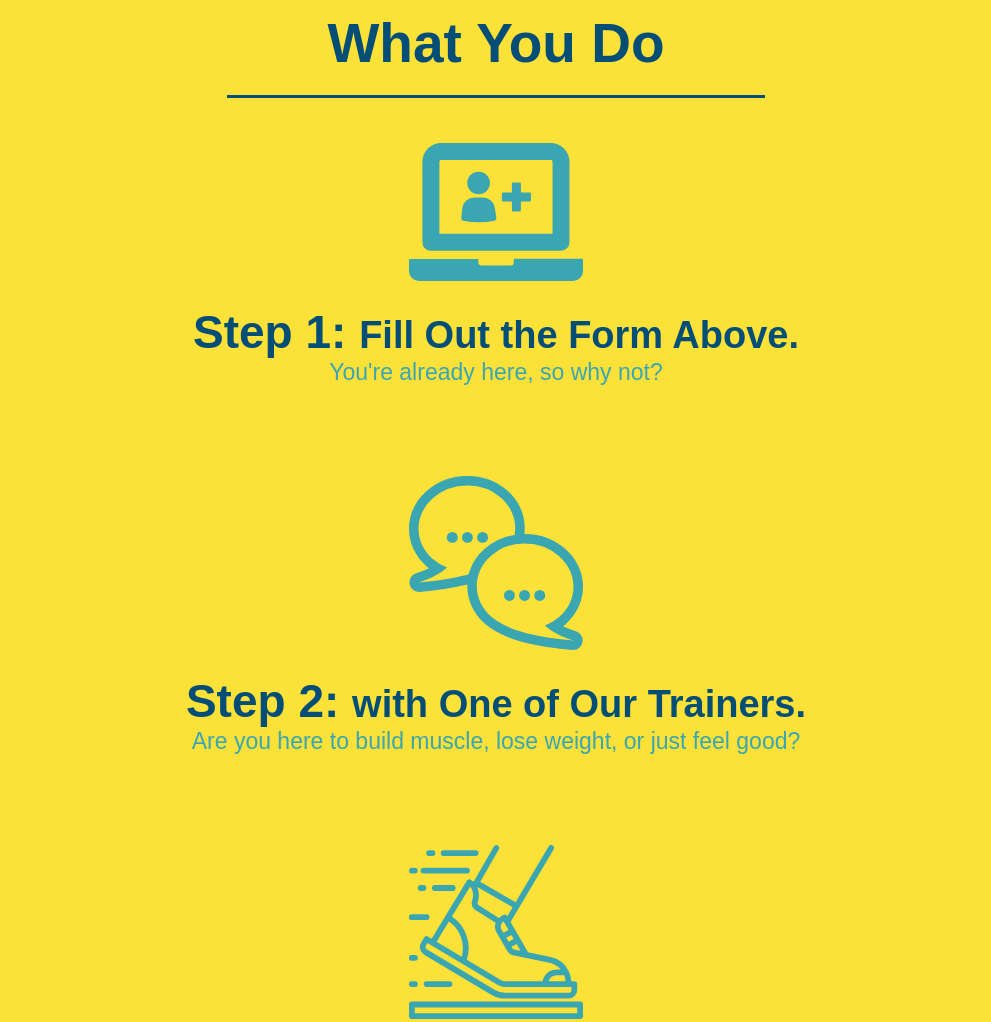
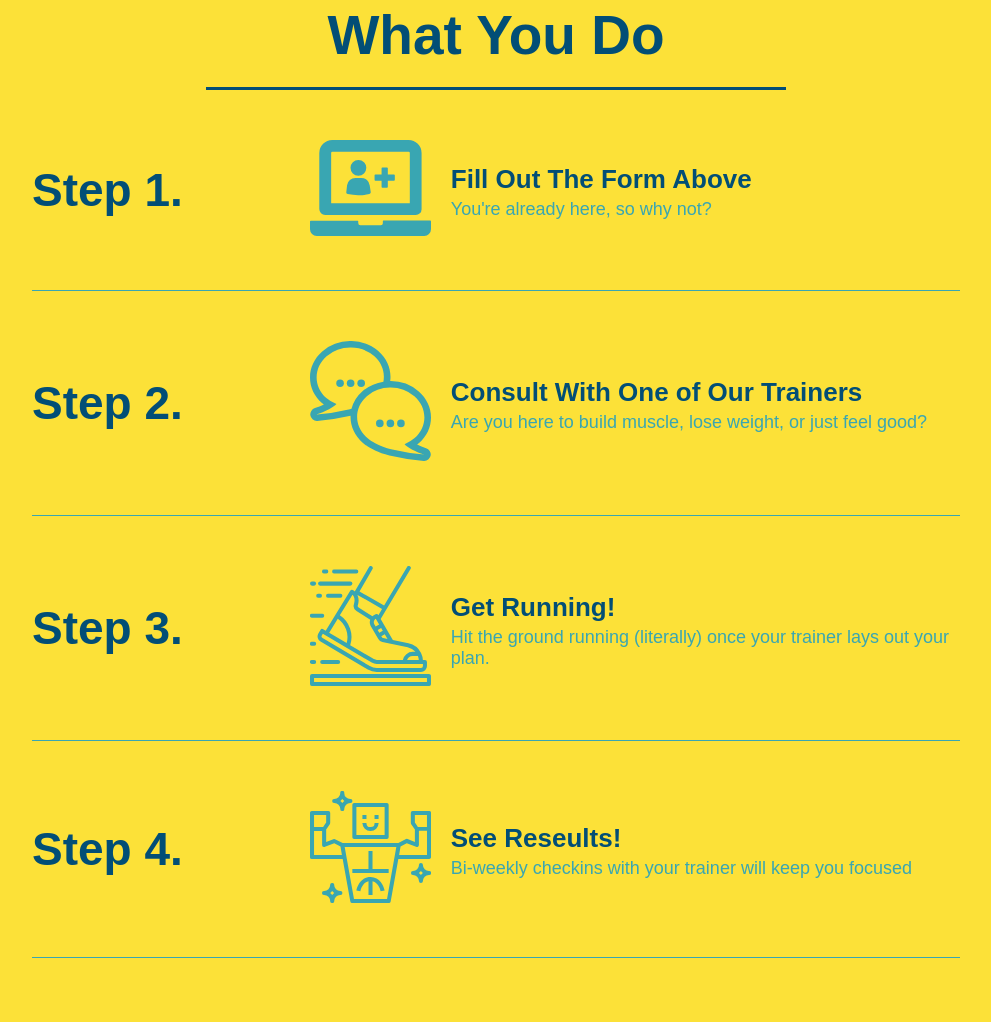
Before and after one commit to Sterntaylor/run-buddy, a plain HTML site: page index.html in a window 1280 px wide. Shown: the part 1209-2231 px from the top of the page, without its empty margins (144-1135 px from the left). Drawn offline with Linux system fonts and the light colour scheme.

Commit message:
add flexbox to the steps

```diff
--- a/assets/css/style.css
+++ b/assets/css/style.css
@@ -123,28 +123,35 @@ section {
     padding: 10px 20px;
     font-size: 16px;
   }
-
-  .intro {
-      text-align: center;
-  }
   .intro p {
     line-height: 1.7;
     color: #39a6b2;
     width: 80%;
     font-size: 20px;
     margin: 0 auto;
+    text-align: center;
   }
   .steps {
-    text-align: center;
     background: #fce138;
+  }
+  .step {
+    margin: 50px auto;
+    padding-bottom: 50px;
+    width: 80%;
+    border-bottom: 1px solid #39a6b2;
+    display: flex;
+    flex-wrap: wrap;
+    align-items: center;
+    justify-content: space-between;
   }
   .section-title {
     font-size: 55px;
     color: #024e76;
-    margin-bottom: 35px;
-    padding: 0 100px 20px 100px;
-    display: inline-block;
     border-bottom: 3px solid;
+    padding-bottom: 20px;
+    text-align: center;
+    margin: 0 auto 35px auto;
+    width: 50%;
   }
 
   .primary-border {
@@ -154,30 +161,38 @@ section {
   .secondary-border {
     border-color: #39a6b2;
   }
-  .steps div {
-    margin-bottom: 80px;
+  .step-info {
+    flex: 2 70%;
+    display: flex;
+    flex-wrap: wrap;
+    align-items: center;
   }
-
-  .steps img {
-    width: 15%;
-    margin: 10px 0;
-  }
-
-  .steps h3 {
+  .step h3 {
     color: #024e76;
     font-size: 46px;
-    margin-top: 10px;
+    flex: 1 30%;
   }
-
-  .steps p {
+  .step-text h4 {
+    font-size: 26px;
+    line-height: 1.5;
+    color: #024e76;
+  }
+  .step-text p {
     color: #39a6b2;
-    font-size: 23px;
+    font-size: 18px;
   }
-  .steps span {
-    font-size: 38px;
+  .step-img {
+    flex: 1 12%;
+    margin-right: 20px;
+  }
+  .step-img img {
+    max-width: 100%;
+  }
+  .step-text {
+    flex: 12;
   }
   .trainers {
-    text-align: center;
+
   }
   .trainer {
     width: 900px;
@@ -196,13 +211,7 @@ section {
     float: left;
     width: 65%;
   }
-  .text-left {
-    text-align: left;
-  }
 
-  .text-right {
-    text-align: right;
-  }
   .trainer-bio h3 {
     font-size: 32px;
     margin-bottom: 8px;
@@ -219,7 +228,6 @@ section {
     line-height: 1.3;
   }
   .contact {
-    text-align: center;
     background: #024e76;
   }
   .contact h2 {
@@ -255,3 +263,15 @@ section {
   .contact-infos a {
     color: #fce138;
   }
+
+  .flex-row {
+    display: flex;
+  }
+
+  .text-left {
+    text-align: left;
+  }
+
+  .text-right {
+    text-align: right;
+  }
--- a/index.html
+++ b/index.html
@@ -78,36 +78,69 @@
     </section>
 <!--what we do-->
     <section id="what-we-do" class="intro">
+      <div class="flex-row">
         <h2 class="section-title primary-boarder">What We Do</h2>
+        <div class="flex-row">
          <p>
             butcher selfies chambray shabby chic gentrify readymade yr Echo Park XOXO Tumblr normcore Banksy direct trade Blue Bottle chillwave you probably haven't heard of them single-origin coffee Vice fanny pack fixie Odd Future Austin fingerstache pickled twee synth Wes Anderson Thundercats viral bitters flannel meggings narwhal Marfa Schlitz sustainable Intelligentsia umami deep v craft
          </p>
+        </div>
+      </div>
     </section>
 <!--What you do-->
     <section id="what-you-do" class="steps">
-        <h2 class="section-title secondary-boarder">What You Do</h3>
-            <div>
+        <h2 class="section-title secondary-boarder">What You Do</h2>
+
+            <div class="step">
+              <h3>Step 1.</h3>
+              <div class="step-info">
+                <div class="step-img">
                   <img src="./assets/images/step-1.svg" alt="" />
-                <h3>Step 1: <span>Fill Out the Form Above.</span></h3>
+                </div>
+                <div class="step-text">
+                  <h4>Fill Out The Form Above</h4>
                   <p>You're already here, so why not?</p>
               </div>
+             </div>
+            </div>
 
-              <div>
+            <div class="step">
+              <h3>Step 2.</h3>
+              <div class="step-info">
+                <div class="step-img">
                   <img src="./assets/images/step-2.svg" alt="" />
-                <h3>Step 2: <span> with One of Our Trainers.</span></h3>
+                </div>
+                <div class="step-text">
+                  <h4>Consult With One of Our Trainers</h4>
                   <p>Are you here to build muscle, lose weight, or just feel good?</p>
                 </div>
+              </div>
+            </div>
 
-              <div>
+              <div class="step">
+                <h3>Step 3.</h3>
+                <div class="step-info">
+                  <div class="step-img">
                     <img src="./assets/images/step-3.svg" alt="" />
-                <h3>Step 3: <span> Get Running.</span></h3>
+                  </div>
+                  <div class="step-text">
+                    <h4>Get Running!</h4>
                     <p>Hit the ground running (literally) once your trainer lays out your plan.</p>
                   </div>
+                </div>
+              </div>
 
-              <div>
+              <div class="step">
+                <h3>Step 4.</h3>
+                <div class="step-info">
+                  <div class="step-img">
                     <img src="./assets/images/step-4.svg" alt="" />
-                <h3>Step 4: <span>See Results.</span></h3>
+                  </div>
+                  <div class="step-text">
+                    <h4>See Reseults!</h4>
                     <p>Bi-weekly checkins with your trainer will keep you focused</p>
+                  </div>
+                </div>
               </div>
     </section>
 <!--Meet the trainers-->
```
Lines whose indentation alone changed are shown as unchanged.
